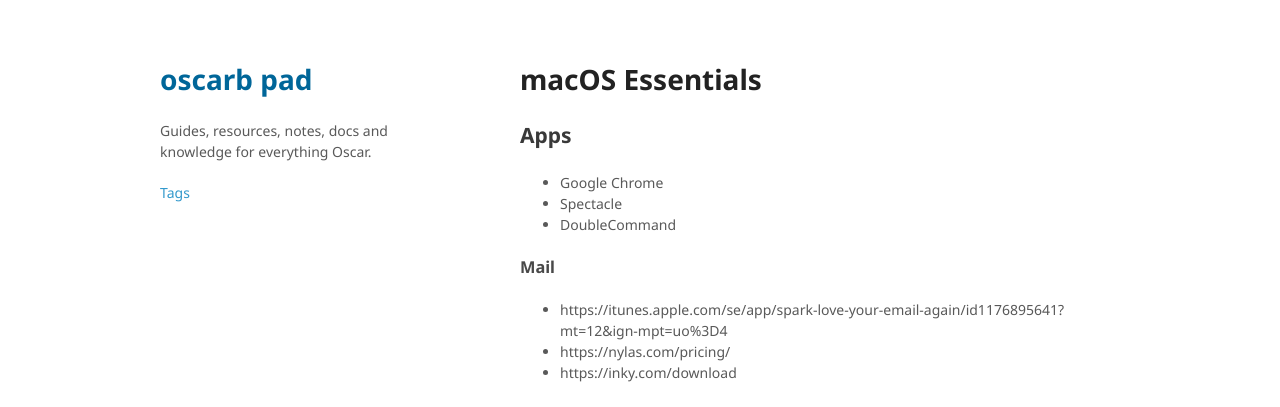
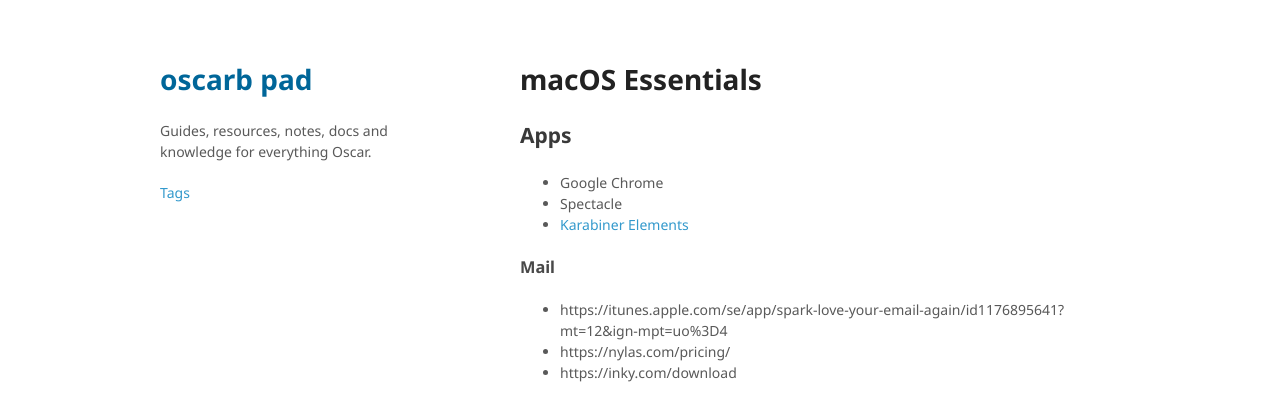
Before and after one commit to oscarb/pad, a Jekyll site: the page built from _docs/macos-essentials.md, in a window 1280 px wide. Shown: the top 407 px of the page. Built offline with Jekyll 4.4.1, drawn with Linux system fonts in a browser that asks for light colours; some web fonts are replaced.

Commit message:
Update macos-essentials.md

```diff
--- a/_docs/macos-essentials.md
+++ b/_docs/macos-essentials.md
@@ -9,7 +9,7 @@ tags: [macOS]
 
 - Google Chrome
 - Spectacle
-- DoubleCommand
+- [Karabiner Elements](https://github.com/tekezo/Karabiner-Elements)
 
 ### Mail
 
```
